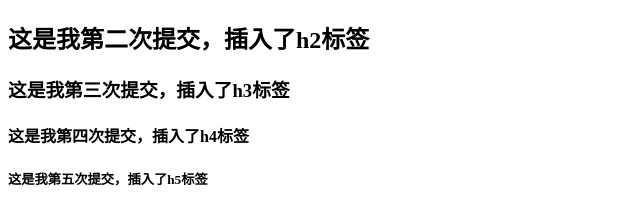
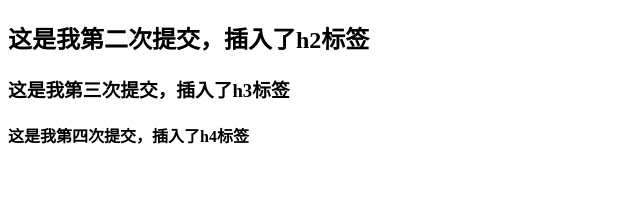
Before and after one commit to xueyumin/test_git, a plain HTML site: page index.html in a window 1280 px wide. Shown: the whole page, without its empty margins (0-640 px from the left). Drawn offline with Linux system fonts and the light colour scheme.

Commit message:
'删除了h5'

```diff
--- a/index.html
+++ b/index.html
@@ -10,7 +10,7 @@
     <h2>这是我第二次提交，插入了h2标签</h2>
     <h3>这是我第三次提交，插入了h3标签</h3>
     <h4>这是我第四次提交，插入了h4标签</h4>
-    <h5>这是我第五次提交，插入了h5标签</h5>
+
 
 
 </body>
```
